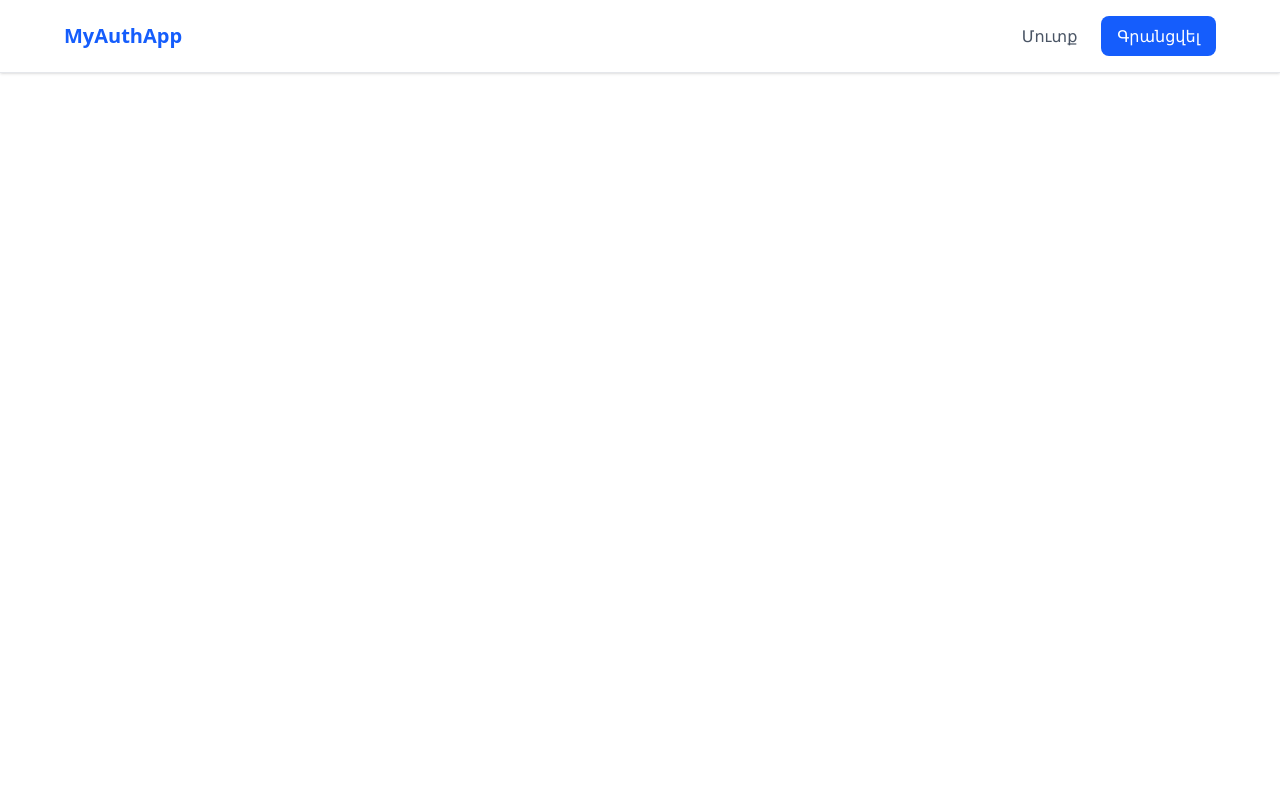
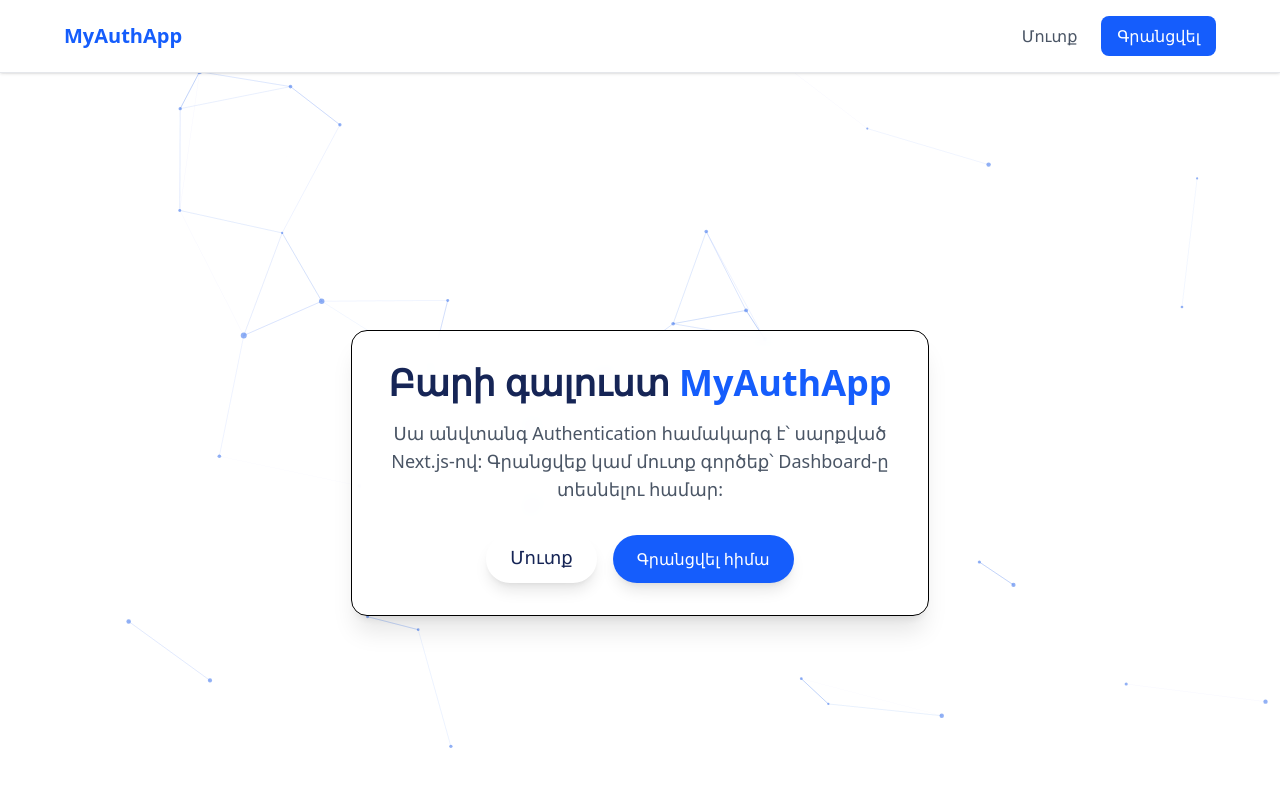
Before and after one commit to geworgiean/authentication_app, a Next.js app: page / in a window 1280 px wide. Shown: the top 786 px of the page. Built offline with nearby package versions, Linux system fonts and the light colour scheme; no server answers.

Commit message:
added home section effect

```diff
--- a/package.json
+++ b/package.json
@@ -13,12 +13,15 @@
     "@next-auth/prisma-adapter": "^1.0.7",
     "@prisma/adapter-neon": "^7.5.0",
     "@prisma/client": "^6.19.2",
+    "@tsparticles/engine": "^3.9.1",
+    "@tsparticles/react": "^3.0.0",
     "bcrypt": "^6.0.0",
     "dotenv": "^17.3.1",
     "next": "16.1.6",
     "next-auth": "^4.24.13",
     "react": "19.2.3",
-    "react-dom": "19.2.3"
+    "react-dom": "19.2.3",
+    "tsparticles": "^3.9.1"
   },
   "devDependencies": {
     "@tailwindcss/postcss": "^4",
--- a/src/app/page.tsx
+++ b/src/app/page.tsx
@@ -1,8 +1,32 @@
+import ParticlesBackground from "@/components/ParticlesBackground";
+import Link from "next/link";
 
-export default function Home() {
+
+
+export default function HomePage() {
   return (
-    <div>
+    <div className="min-h-screen relative flex flex-col">
+      <ParticlesBackground />
 
+      <main className="grow flex items-center justify-center">
+        <div className="text-center p-8 bg-white/80 backdrop-blur-sm rounded-2xl shadow-xl border">
+          <h1 className="text-4xl font-extrabold text-blue-950 mb-4">
+            Բարի գալուստ <span className="text-blue-600">MyAuthApp</span>
+          </h1>
+          <p className="text-lg text-gray-600 mb-8 max-w-lg mx-auto">
+            Սա անվտանգ Authentication համակարգ է՝ սարքված Next.js-ով: Գրանցվեք կամ մուտք գործեք՝ Dashboard-ը տեսնելու համար:
+          </p>
+
+          <div className="flex gap-4 justify-center">
+            <Link href="/login" className="text-lg text-blue-950 hover:text-sky-50 font-medium px-6 py-2 hover:bg-gray-700 transition shadow-lg rounded-3xl">
+              Մուտք
+            </Link>
+            <Link href="/register" className="bg-blue-600 text-white px-6 py-3 rounded-3xl hover:bg-blue-700 transition shadow-lg">
+              Գրանցվել հիմա
+            </Link>
+          </div>
+        </div>
+      </main>
     </div>
   );
 }
--- /dev/null
+++ b/src/components/ParticlesBackground.tsx
@@ -0,0 +1,79 @@
+"use client";
+
+import { useEffect, useState } from "react";
+import Particles, { initParticlesEngine } from "@tsparticles/react";
+import type { Container, Engine } from "@tsparticles/engine";
+import { loadSlim } from "@tsparticles/slim";
+
+export default function ParticlesBackground() {
+  const [init, setInit] = useState(false);
+
+  useEffect(() => {
+    initParticlesEngine(async (engine: Engine) => {
+      await loadSlim(engine);
+    }).then(() => {
+      setInit(true);
+    });
+  }, []);
+
+  const particlesLoaded = async (container?: Container): Promise<void> => {
+    console.log("Particles loaded", container);
+  };
+
+
+  const options = {
+    background: {
+      color: {
+        value: "#ffffff",
+      },
+    },
+    fpsLimit: 60,
+    interactivity: {
+      events: {
+        onClick: { enable: true, mode: "push" },
+        onHover: { enable: true, mode: "grab" },
+      },
+      modes: {
+        push: { quantity: 4 },
+        grab: { distance: 140, links: { opacity: 1 } },
+      },
+    },
+    particles: {
+      color: { value: "#2563eb" },
+      links: {
+        color: "#2563eb",
+        distance: 150,
+        enable: true,
+        opacity: 0.2,
+        width: 1,
+      },
+      move: {
+        enable: true,
+        speed: 1.5,
+        direction: "none",
+        random: false,
+        straight: false,
+        outModes: { default: "out" },
+      },
+      number: { density: { enable: true, area: 800 }, value: 80 },
+      opacity: { value: 0.5 },
+      shape: { type: "circle" },
+      size: { value: { min: 1, max: 3 } },
+    },
+    detectRetina: true,
+  } as const;
+
+  if (init) {
+    return (
+      <div className="absolute inset-0 -z-10">
+        <Particles
+          id="tsparticles"
+          particlesLoaded={particlesLoaded}
+          options={options}
+        />
+      </div>
+    );
+  }
+
+  return null;
+}
```
Also changed, not shown: 1 other file (tests, documents, lock files or other folders).
